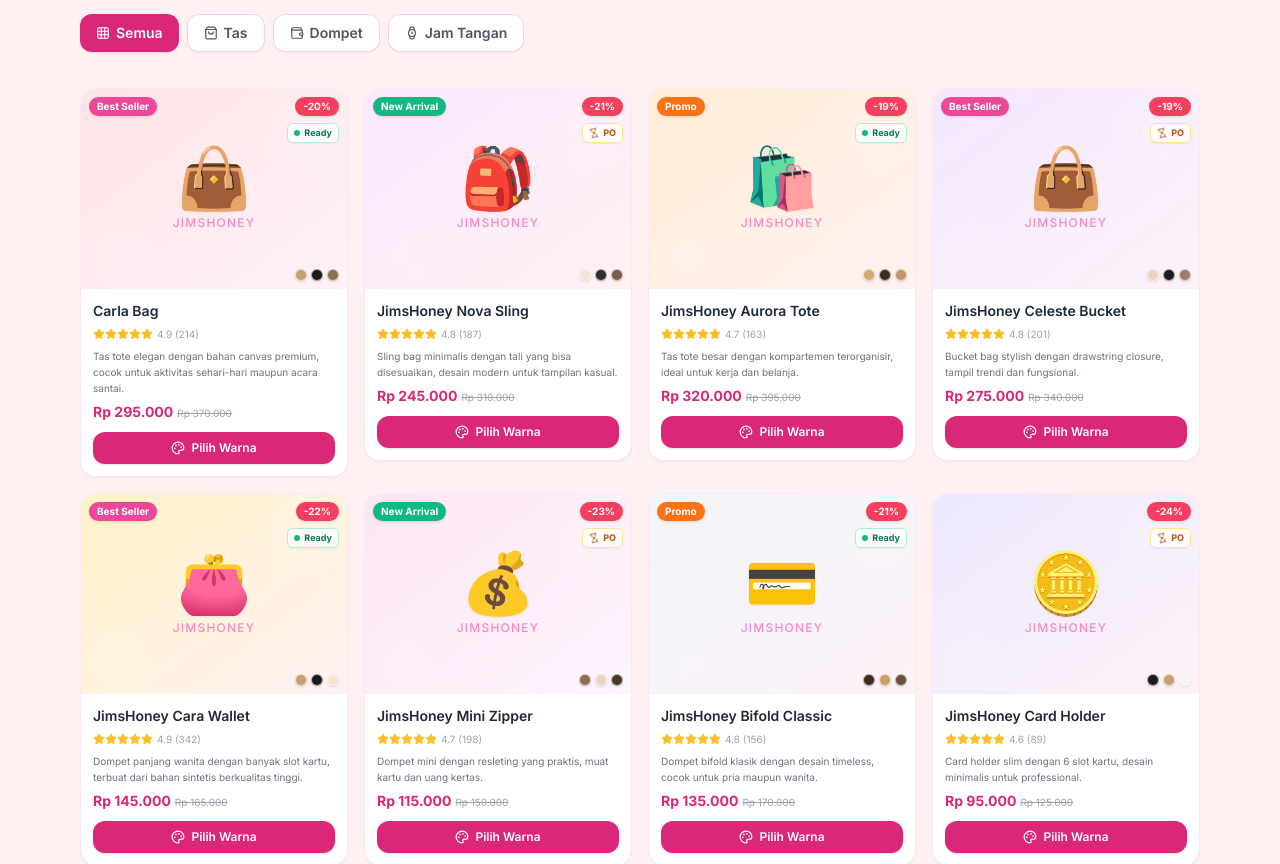
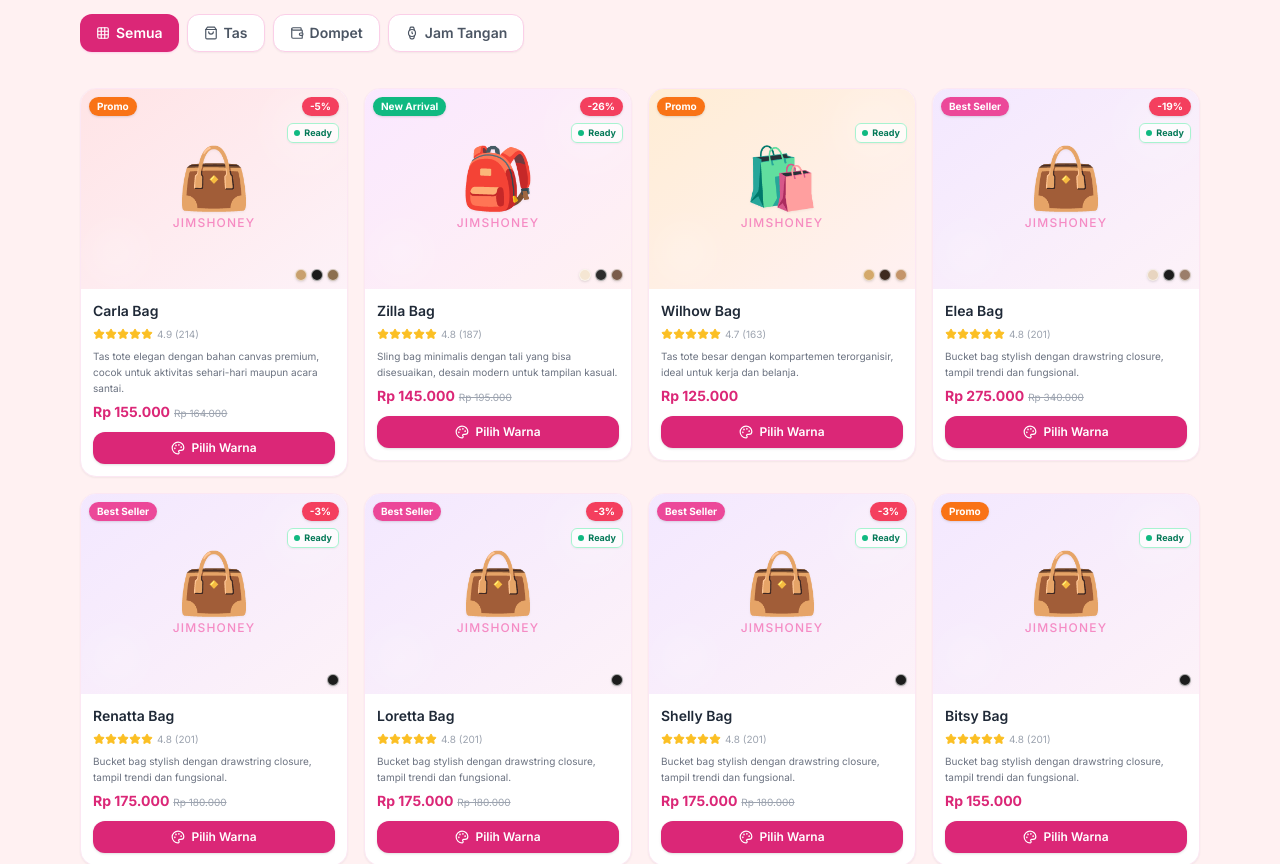
Before and after one commit to natanchy/mamiku-jimshoney, a React (Vite) app: page / in a window 1280 px wide. Shown: the part 520-1384 px from the top of the page. Built offline with nearby package versions, Linux system fonts and the light colour scheme; a web font is replaced by a local one.

Commit message:
Update: set status of all bag products to ready

```diff
--- a/src/data/products.js
+++ b/src/data/products.js
@@ -12,11 +12,11 @@
     id: 1,
     name: 'Carla Bag',
     category: 'tas',
-    price: 295000,
-    originalPrice: 370000,
+    price: 155000,
+    originalPrice: 164000,
     rating: 4.9,
     reviews: 214,
-    badge: 'Best Seller',
+    badge: 'Promo',
     description: 'Tas tote elegan dengan bahan canvas premium, cocok untuk aktivitas sehari-hari maupun acara santai.',
     colors: [
       { name: 'Camel', hex: '#c8a06e' },
@@ -31,10 +31,10 @@
   },
   {
     id: 2,
-    name: 'JimsHoney Nova Sling',
+    name: 'Zilla Bag',
     category: 'tas',
-    price: 245000,
-    originalPrice: 310000,
+    price: 145000,
+    originalPrice: 195000,
     rating: 4.8,
     reviews: 187,
     badge: 'New Arrival',
@@ -46,16 +46,16 @@
     ],
     emoji: '🎒',
     bg: 'from-fuchsia-100 to-rose-50',
-    status: 'po',
+    status: 'ready',
     tags: ['Sling', 'Minimalis', 'Kasual'],
     stock: 22,
   },
   {
     id: 3,
-    name: 'JimsHoney Aurora Tote',
+    name: 'Wilhow Bag',
     category: 'tas',
-    price: 320000,
-    originalPrice: 395000,
+    price: 125000,
+    originalPrice: 125000,
     rating: 4.7,
     reviews: 163,
     badge: 'Promo',
@@ -73,7 +73,7 @@
   },
   {
     id: 4,
-    name: 'JimsHoney Celeste Bucket',
+    name: 'Elea Bag',
     category: 'tas',
     price: 275000,
     originalPrice: 340000,
@@ -88,15 +88,148 @@
     ],
     emoji: '👜',
     bg: 'from-purple-100 to-pink-50',
-    status: 'po',
+    status: 'ready',
+    tags: ['Bucket', 'Trendy', 'Drawstring'],
+    stock: 19,
+  },
+  {
+    id: 5,
+    name: 'Renatta Bag',
+    category: 'tas',
+    price: 175000,
+    originalPrice: 180000,
+    rating: 4.8,
+    reviews: 201,
+    badge: 'Best Seller',
+    description: 'Bucket bag stylish dengan drawstring closure, tampil trendi dan fungsional.',
+    colors: [
+      { name: 'Black', hex: '#1c1c1c' }
+    ],
+    emoji: '👜',
+    bg: 'from-purple-100 to-pink-50',
+    status: 'ready',
+    tags: ['Bucket', 'Trendy', 'Drawstring'],
+    stock: 19,
+  },
+  {
+    id: 6,
+    name: 'Loretta Bag',
+    category: 'tas',
+    price: 175000,
+    originalPrice: 180000,
+    rating: 4.8,
+    reviews: 201,
+    badge: 'Best Seller',
+    description: 'Bucket bag stylish dengan drawstring closure, tampil trendi dan fungsional.',
+    colors: [
+      { name: 'Black', hex: '#1c1c1c' }
+    ],
+    emoji: '👜',
+    bg: 'from-purple-100 to-pink-50',
+    status: 'ready',
+    tags: ['Bucket', 'Trendy', 'Drawstring'],
+    stock: 19,
+  },
+  {
+    id: 7,
+    name: 'Shelly Bag',
+    category: 'tas',
+    price: 175000,
+    originalPrice: 180000,
+    rating: 4.8,
+    reviews: 201,
+    badge: 'Best Seller',
+    description: 'Bucket bag stylish dengan drawstring closure, tampil trendi dan fungsional.',
+    colors: [
+      { name: 'Black', hex: '#1c1c1c' }
+    ],
+    emoji: '👜',
+    bg: 'from-purple-100 to-pink-50',
+    status: 'ready',
+    tags: ['Bucket', 'Trendy', 'Drawstring'],
+    stock: 19,
+  },
+  {
+    id: 8,
+    name: 'Bitsy Bag',
+    category: 'tas',
+    price: 155000,
+    originalPrice: 155000,
+    rating: 4.8,
+    reviews: 201,
+    badge: 'Promo',
+    description: 'Bucket bag stylish dengan drawstring closure, tampil trendi dan fungsional.',
+    colors: [
+      { name: 'Black', hex: '#1c1c1c' }
+    ],
+    emoji: '👜',
+    bg: 'from-purple-100 to-pink-50',
+    status: 'ready',
+    tags: ['Bucket', 'Trendy', 'Drawstring'],
+    stock: 19,
+  },
+  {
+    id: 8,
+    name: 'Maya Bag',
+    category: 'tas',
+    price: 155000,
+    originalPrice: 155000,
+    rating: 4.8,
+    reviews: 201,
+    badge: 'Promo',
+    description: 'Bucket bag stylish dengan drawstring closure, tampil trendi dan fungsional.',
+    colors: [
+      { name: 'Black', hex: '#1c1c1c' }
+    ],
+    emoji: '👜',
+    bg: 'from-purple-100 to-pink-50',
+    status: 'ready',
+    tags: ['Bucket', 'Trendy', 'Drawstring'],
+    stock: 19,
+  },
+  {
+    id: 9,
+    name: 'Julia Bag',
+    category: 'tas',
+    price: 155000,
+    originalPrice: 155000,
+    rating: 4.8,
+    reviews: 201,
+    badge: 'Promo',
+    description: 'Bucket bag stylish dengan drawstring closure, tampil trendi dan fungsional.',
+    colors: [
+      { name: 'Black', hex: '#1c1c1c' }
+    ],
+    emoji: '👜',
+    bg: 'from-purple-100 to-pink-50',
+    status: 'ready',
+    tags: ['Bucket', 'Trendy', 'Drawstring'],
+    stock: 19,
+  },
+  {
+    id: 10,
+    name: 'Lula Mini Bag',
+    category: 'tas',
+    price: 155000,
+    originalPrice: 155000,
+    rating: 4.8,
+    reviews: 201,
+    badge: 'Promo',
+    description: 'Bucket bag stylish dengan drawstring closure, tampil trendi dan fungsional.',
+    colors: [
+      { name: 'Black', hex: '#1c1c1c' }
+    ],
+    emoji: '👜',
+    bg: 'from-purple-100 to-pink-50',
+    status: 'ready',
     tags: ['Bucket', 'Trendy', 'Drawstring'],
     stock: 19,
   },
 
   // === DOMPET ===
   {
-    id: 5,
-    name: 'JimsHoney Cara Wallet',
+    id: 11,
+    name: 'Lala Wallet',
     category: 'dompet',
     price: 145000,
     originalPrice: 185000,
@@ -116,8 +249,8 @@
     stock: 45,
   },
   {
-    id: 6,
-    name: 'JimsHoney Mini Zipper',
+    id: 12,
+    name: 'Velvet Wallet',
     category: 'dompet',
     price: 115000,
     originalPrice: 150000,
@@ -136,52 +269,10 @@
     tags: ['Mini', 'Zipper', 'Praktis'],
     stock: 38,
   },
-  {
-    id: 7,
-    name: 'JimsHoney Bifold Classic',
-    category: 'dompet',
-    price: 135000,
-    originalPrice: 170000,
-    rating: 4.8,
-    reviews: 156,
-    badge: 'Promo',
-    description: 'Dompet bifold klasik dengan desain timeless, cocok untuk pria maupun wanita.',
-    colors: [
-      { name: 'Dark Brown', hex: '#3d2b1f' },
-      { name: 'Camel', hex: '#c8a06e' },
-      { name: 'Brown', hex: '#6b4f3a' }
-    ],
-    emoji: '💳',
-    bg: 'from-slate-100 to-pink-50',
-    status: 'ready',
-    tags: ['Bifold', 'Classic', 'Unisex'],
-    stock: 27,
-  },
-  {
-    id: 8,
-    name: 'JimsHoney Card Holder',
-    category: 'dompet',
-    price: 95000,
-    originalPrice: 125000,
-    rating: 4.6,
-    reviews: 89,
-    badge: null,
-    description: 'Card holder slim dengan 6 slot kartu, desain minimalis untuk professional.',
-    colors: [
-      { name: 'Black', hex: '#1a1a1a' },
-      { name: 'Gold', hex: '#c8a06e' },
-      { name: 'White', hex: '#f5f5f5' }
-    ],
-    emoji: '🪙',
-    bg: 'from-violet-100 to-pink-50',
-    status: 'po',
-    tags: ['Card Holder', 'Slim', 'Minimalis'],
-    stock: 52,
-  },
 
   // === JAM TANGAN ===
   {
-    id: 9,
+    id: 13,
     name: 'JimsHoney Luna Watch',
     category: 'jam',
     price: 425000,
@@ -202,7 +293,7 @@
     stock: 12,
   },
   {
-    id: 10,
+    id: 14,
     name: 'JimsHoney Stella Timepiece',
     category: 'jam',
     price: 385000,
@@ -223,7 +314,7 @@
     stock: 9,
   },
   {
-    id: 11,
+    id: 15,
     name: 'JimsHoney Noir Chrono',
     category: 'jam',
     price: 465000,
@@ -244,7 +335,7 @@
     stock: 6,
   },
   {
-    id: 12,
+    id: 16,
     name: 'JimsHoney Rose Gold Edition',
     category: 'jam',
     price: 445000,
```
